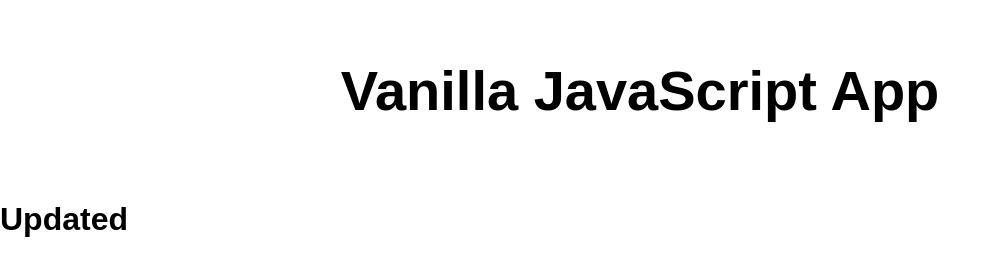
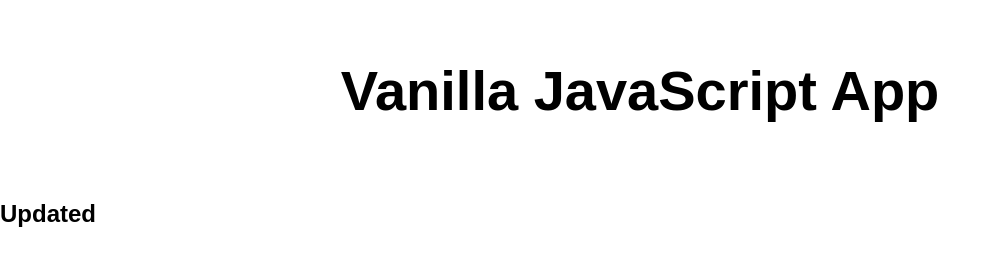
Before and after one commit to ashok6d/my-first-static-web-app2, a website: page src/index.html in a window 1280 px wide. Shown: the whole page, without its empty margins (0-999 px from the left). Drawn offline with Linux system fonts and the light colour scheme.

Commit message:
Update index.html

```diff
--- a/src/index.html
+++ b/src/index.html
@@ -12,7 +12,7 @@
   <main>
     <h1>Vanilla JavaScript App</h1>
   </main>
-  <h1>Updated</h1>
+  <h2>Updated</h2>
 </body>
 
 </html>
```
